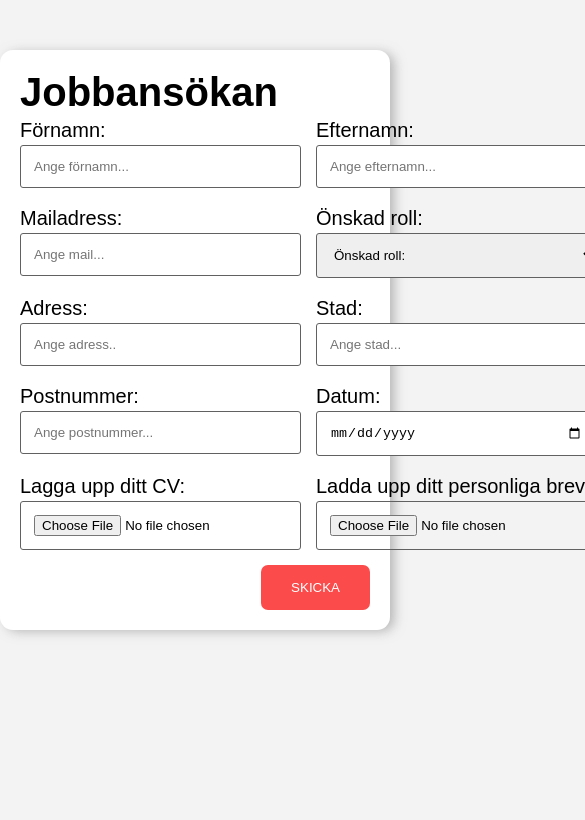
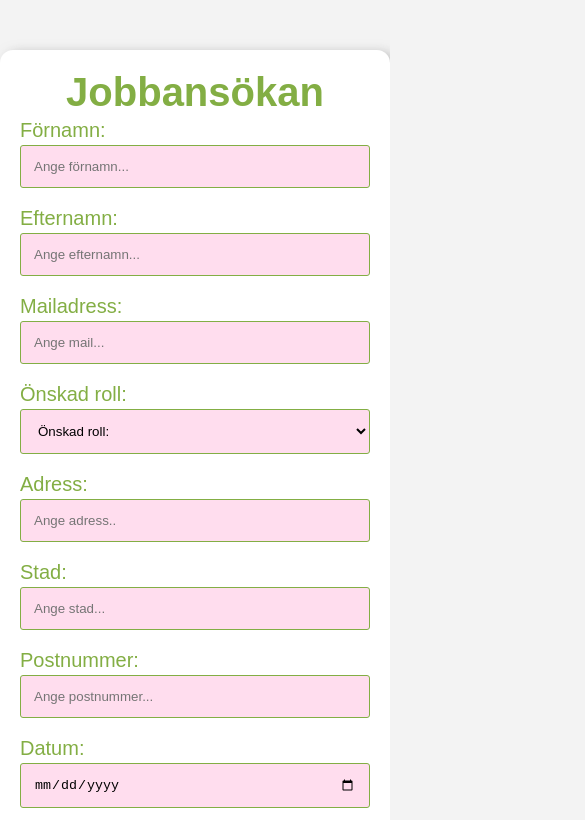
Before and after one commit to divperedi/forms, a plain HTML site: page index.html in a window 390 px wide. Shown: the top 820 px of the page, 585 px wide, since content can reach past the window. Drawn offline with Linux system fonts and the light colour scheme; a web font is replaced by a local one.

Commit message:
added media queries, changed colors of input fields and text

```diff
--- a/style.css
+++ b/style.css
@@ -11,6 +11,7 @@
     max-width: 1000px;
     margin: 0px auto 0px auto;
     font-family: 'Saira Extra Condensed', sans-serif;
+    color: rgb(131, 174, 68);
 }
 
 h1 {
@@ -44,7 +45,20 @@
 select {
     border-radius: 3px;
     padding: 13px;
-    border: solid 1px rgb(97, 97, 97);
+    border: solid 1px rgb(131, 174, 68);
+    background-color: rgb(255, 221, 238);
+}
+
+input {
+    transition: 0.4s ease-in-out;
+}
+
+select:hover {
+    background-color: rgb(202, 245, 137);
+}
+
+select:focus {
+    border: 3px solid rgb(164, 200, 111);
 }
 
 .button-container {
@@ -56,16 +70,36 @@
     display: flex;
     justify-content: flex-end;
     margin-top: 15px;
-    background-color: rgb(251, 75, 75);
+    background-color: hotpink;
     color: white;
     border-radius: 7px;
     padding: 15px 30px;
-    border: none;
+    border: solid 2px rgb(131, 174, 68);
     cursor: pointer;
 }
 
 .send-button:hover {
-    background-color: rgb(249, 40, 40);
+    background-color: rgb(255, 51, 153);
     color: white;
     cursor: pointer;
 }
+
+@media only screen and (max-width: 600px) {
+    .form__form-inner {
+        grid-template-columns: 1fr;
+    }
+
+    h1 {
+        display: flex;
+        justify-content: center;
+    }
+
+    .button-container {
+        justify-content: center;
+    }
+
+    .form__input-group {
+        width: ;
+    }
+
+}
```
